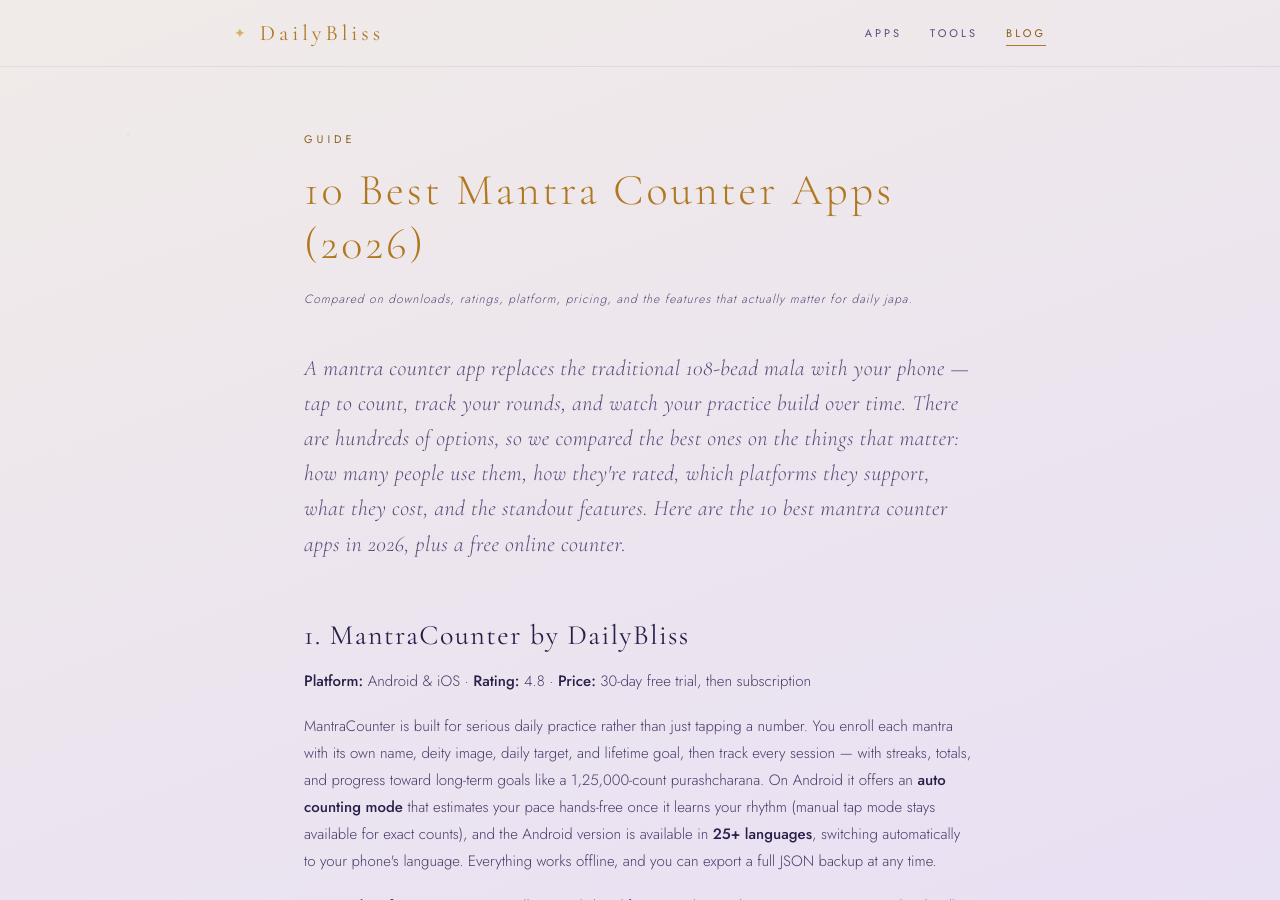
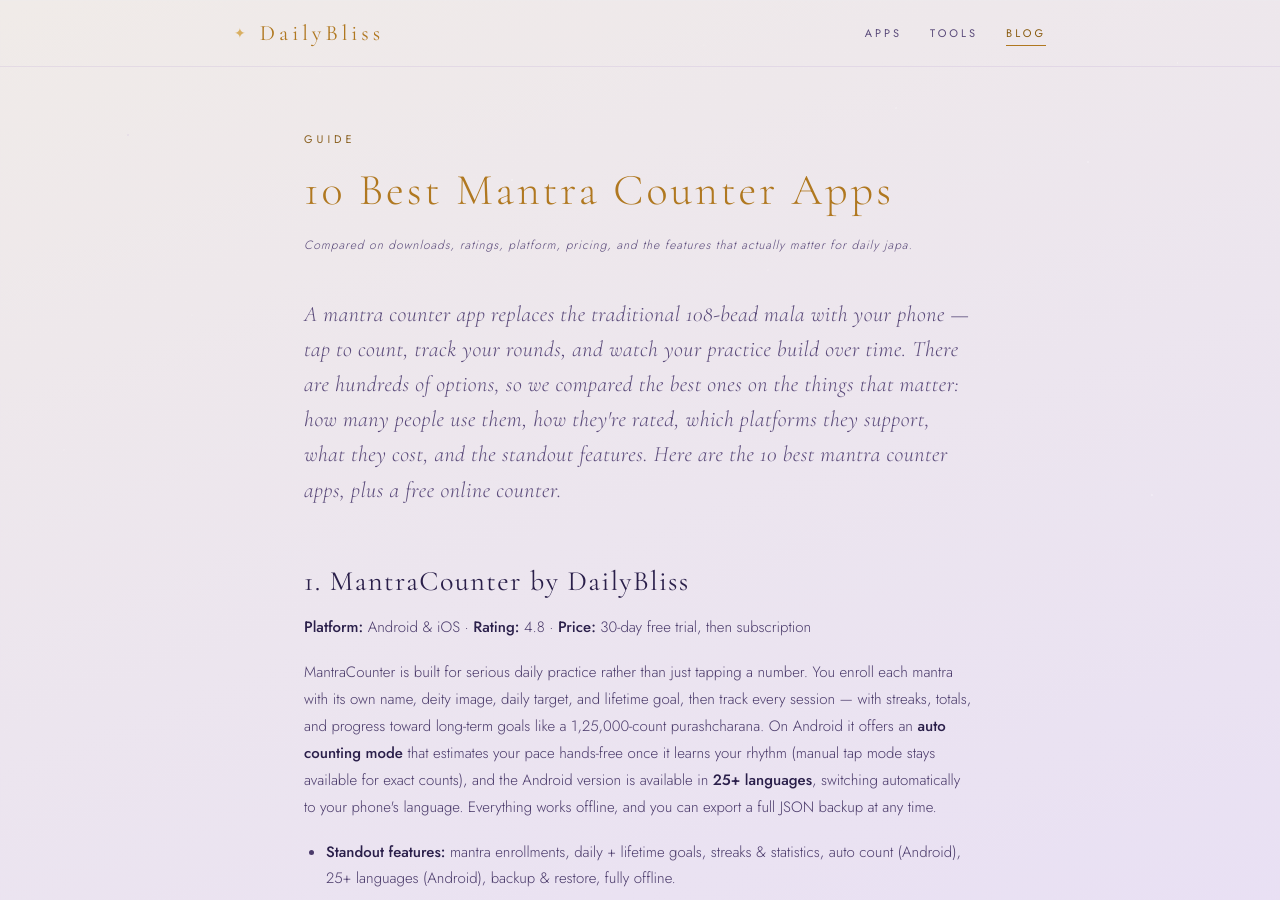
Before and after one commit to dailybliss/dailybliss.github.io, a Jekyll site: the page built from blog/best-mantra-counter-apps.html, in a window 1280 px wide and 900 px high. Built offline with Jekyll 4.4.1, drawn with Linux system fonts in a browser that asks for light colours.

Commit message:
Update best-mantra-counter-apps.html

```diff
--- a/blog/best-mantra-counter-apps.html
+++ b/blog/best-mantra-counter-apps.html
@@ -1,13 +1,13 @@
 ---
 layout: default
-title: "10 Best Mantra Counter Apps (2026): Features, Ratings & Links"
-description: "A comparison of the 10 best mantra counter apps for japa in 2026 — downloads, ratings, Android & iOS availability, pricing, languages, auto-count, and an online web counter."
+title: "10 Best Mantra Counter Apps: Features, Ratings & Links"
+description: "A comparison of the 10 best mantra counter apps for japa — ratings, Android & iOS availability, pricing, languages, auto-count, and a free online web counter."
 last_modified_at: 2026-11-03
 ---
 
 <article class="page content">
   <div class="eyebrow">Guide</div>
-  <h1>10 Best Mantra Counter Apps (2026)</h1>
+  <h1>10 Best Mantra Counter Apps</h1>
   <p class="meta">Compared on downloads, ratings, platform, pricing, and the features that actually matter for daily japa.</p>
 
   <p class="lede">
@@ -15,7 +15,7 @@
     track your rounds, and watch your practice build over time. There are hundreds of options, so
     we compared the best ones on the things that matter: how many people use them, how they're
     rated, which platforms they support, what they cost, and the standout features. Here are the
-    10 best mantra counter apps in 2026, plus a free online counter.
+    10 best mantra counter apps, plus a free online counter.
   </p>
 
   <h2>1. MantraCounter by DailyBliss</h2>
```
